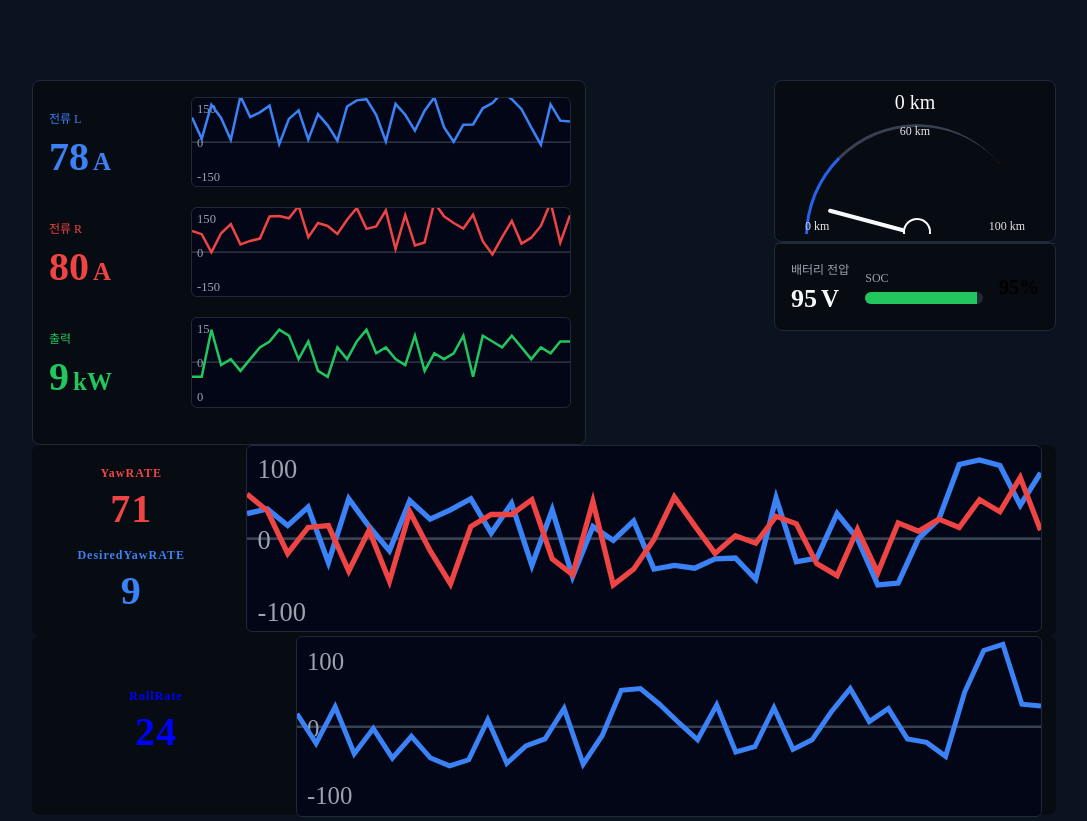
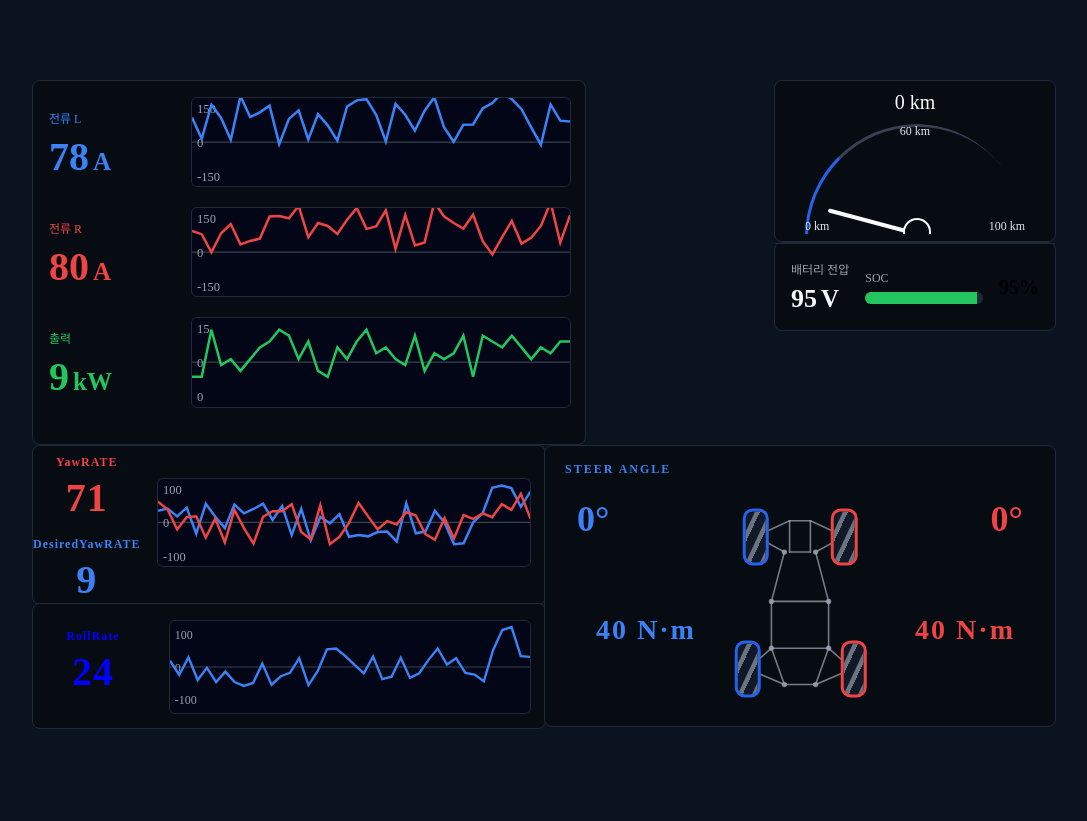
Before and after one commit to IJ-LMNO/MIP_Monitoring_Project, a React app in the folder Frontend/: page / in a window 1280 px wide. Shown: the whole page, without its empty margins (96-1183 px from the left). After the commit the page ends 800 px from the top, so only its background shows below. Built offline with nearby package versions, Linux system fonts and the light colour scheme; the HTML template or start-up script is replaced by a standard one.

Commit message:
feat : carstatuspannel

```diff
--- a/Frontend/src/App.jsx
+++ b/Frontend/src/App.jsx
@@ -2,8 +2,9 @@ import { useEffect, useState } from "react";
 import PowerStatusPanel from "./components/panels/PowerStatusPanel/PowerStatusPanel";
 import SpeedStatusPanel from"./components/panels/SpeedStatusPanel/SpeedStatusPanel"
 import YawRatePanel from "./components/panels/YawRateRanel/YawRatePanel"
-import BatteryStatusPaneel from "./components/panels/BatteryStatusPanel/BatteryStatusPanel";
+import BatteryStatusPaneel from "./components/panels/BatteryStatusPanel/BatteryStatusPanel"
 import RollRatePannel from "./components/panels/RollRateStatusPannel/RollRateStatusPannel"
+import CarStatusPannel from "./components/panels/CarStatusPannel/CarStatusPannel"
 
 import"./components/dashboard.css";
 
@@ -57,6 +58,13 @@ function App() {
         value : 0,
 
         rollratearr : createSeries(40,0,100)
+    })
+
+    const [carstatus, setCarstatus] = useState({
+        leftSteerAngle: 0,
+        rightSteerAngle: 0,
+        leftTorque: 40,
+        rightTorque: 40
     })
 
     useEffect(() => {
@@ -113,6 +121,7 @@ function App() {
         return () => clearInterval(timer);
 
     }, []);
+
 
     useEffect(() => {
 
@@ -272,6 +281,9 @@ function App() {
                         <RollRatePannel RollRate ={rollrate}/>
                     </div>
                 </div>
+                <div className="CarStatusPannel">
+                    <CarStatusPannel carstatus ={carstatus}/>
+                </div>
             </div>
         </div>
     );
--- a/Frontend/src/components/common/MiniLineChart.jsx
+++ b/Frontend/src/components/common/MiniLineChart.jsx
@@ -12,7 +12,7 @@ function MiniLineChart({ data, color = "blue", min = -150, max = 150 }) {
         .join(" ");
 
     return (
-        <svg className="mini-line-chart" viewBox={`0 0 ${width} ${height}`}>
+        <svg className="mini-line-chart" width = "100%" height = "100%" viewBox={`0 0 ${width} ${height}`}>
             <line x1="0" y1="35" x2={width} y2="35" className="chart-zero-line" />
 
             <text x="4" y="12" className="chart-label">
--- a/Frontend/src/components/common/TwoMiniLineChart.jsx
+++ b/Frontend/src/components/common/TwoMiniLineChart.jsx
@@ -24,7 +24,7 @@ function TwoMiniLineChart({
     const desiredYawratePoints = makePoints(desiredyawrate);
 
     return (
-        <svg className="mini-line-chart" width = "100%" height = "100%" viewBox={`0 0 ${width} ${height}`}>
+        <svg className="mini-line-chart" width = "50%" height = "50%" viewBox={`0 0 ${width} ${height}`}>
             <line
                 x1="0"
                 y1="35"
--- a/Frontend/src/components/dashboard.css
+++ b/Frontend/src/components/dashboard.css
@@ -51,3 +51,7 @@ body {
     display: flex;
     flex-direction: column;
 }
+
+.CarStatusPannel{
+    flex : 1;
+}
--- /dev/null
+++ b/Frontend/src/components/panels/CarStatusPannel/CarStatusPannel.css
@@ -0,0 +1,159 @@
+.carstatus-pannel {
+    position: relative;
+    width: 100%;
+    height: 100%;
+    background: #070b12;
+    border: 1px solid #1f2937;
+    border-radius: 8px;
+    box-sizing: border-box;
+    overflow: hidden;
+}
+
+/* ===== 텍스트 ===== */
+
+.steer-title {
+    position: absolute;
+    top: 16px;
+    left: 20px;
+    color: #3b82f6;
+    font-size: 12px;
+    font-weight: 700;
+    letter-spacing: 2px;
+}
+
+.steer-angle {
+    position: absolute;
+    top: 52px;
+    font-size: 36px;
+    font-weight: 700;
+}
+
+.steer-angle-left {
+    left: 32px;
+    color: #3b82f6;
+}
+
+.steer-angle-right {
+    right: 32px;
+    color: #ef4444;
+}
+
+/* ===== 차량 기준 박스 ===== */
+
+.car-layout {
+    position: absolute;
+    left: 50%;
+    top: 52%;
+
+    height: 78%;
+    aspect-ratio: 300 / 420;
+
+    transform: translate(-50%, -50%);
+    box-sizing: border-box;
+
+}
+
+/* ===== SVG 차체 ===== */
+
+.car-frame {
+    position: absolute;
+    inset: 0;
+    width: 100%;
+    height: 100%;
+}
+
+.car-frame line {
+    stroke: #9ca3af;
+    stroke-width: 3;
+    stroke-linecap: round;
+    opacity: 0.75;
+}
+
+.car-frame circle {
+    fill: #9ca3af;
+    opacity: 0.85;
+}
+
+/* ===== 바퀴 공통 ===== */
+
+.wheel {
+    position: absolute;
+
+    /*
+        px 고정 제거.
+        car-layout 기준으로 같이 커지고 작아지게 함.
+    */
+    width: 17%;
+    height: 26%;
+
+    border: 3px solid #9ca3af;
+    border-radius: 10px;
+    background: #111827;
+    box-sizing: border-box;
+    overflow: hidden;
+
+    transform-origin: center;
+}
+
+.wheel-stripe {
+    width: 100%;
+    height: 100%;
+    background: repeating-linear-gradient(115deg,
+            transparent 0px,
+            transparent 8px,
+            #6b7280 9px,
+            #6b7280 13px);
+}
+
+/*
+    left/top은 바퀴의 왼쪽 위가 아니라
+    바퀴의 중심 위치로 쓰기 위해 translate(-50%, -50%) 적용.
+*/
+
+.front-left-wheel {
+    left: 21.5%;
+    top: 25%;
+    border-color: #2563eb;
+    transform: translate(-50%, -50%) rotate(var(--wheel-angle));
+}
+
+.front-right-wheel {
+    left: 78.5%;
+    top: 25%;
+    border-color: #ef4444;
+    transform: translate(-50%, -50%) rotate(var(--wheel-angle));
+}
+
+.rear-left-wheel {
+    left: 16.5%;
+    top: 85.5%;
+    border-color: #2563eb;
+    transform: translate(-50%, -50%);
+}
+
+.rear-right-wheel {
+    left: 84.5%;
+    top: 85.5%;
+    border-color: #ef4444;
+    transform: translate(-50%, -50%);
+}
+
+/* ===== 토크 ===== */
+
+.torque {
+    position: absolute;
+    top : 60%;
+    font-size: 28px;
+    font-weight: 700;
+    letter-spacing: 2px;
+}
+
+.torque-left {
+    left: 10%;
+    color: #3b82f6;
+}
+
+.torque-right {
+    right: 40px;
+    color: #ef4444;
+}
--- /dev/null
+++ b/Frontend/src/components/panels/CarStatusPannel/CarStatusPannel.jsx
@@ -0,0 +1,105 @@
+import "./CarStatusPannel.css";
+
+function CarStatusPannel({ carstatus }) {
+    const leftSteerAngle = carstatus?.leftSteerAngle ?? 35;
+    const rightSteerAngle = carstatus?.rightSteerAngle ?? -leftSteerAngle;
+
+    const leftTorque = carstatus?.leftTorque ?? 40;
+    const rightTorque = carstatus?.rightTorque ?? 40;
+
+    return (
+        <div className="carstatus-pannel">
+            <div className="steer-title">STEER ANGLE</div>
+
+            <div className="steer-angle steer-angle-left">
+                {leftSteerAngle}°
+            </div>
+
+            <div className="steer-angle steer-angle-right">
+                {rightSteerAngle}°
+            </div>
+
+            <div className="car-layout">
+                <svg
+                    className="car-frame"
+                    viewBox="0 0 300 420"
+                    preserveAspectRatio="xMidYMid meet"
+                >
+                    <line x1="65" y1="105" x2="130" y2="75" />
+                    <line x1="235" y1="105" x2="170" y2="75" />
+                    <line x1="120" y1="135" x2="65" y2="105" />
+                    <line x1="180" y1="135" x2="235" y2="105" />
+
+                    <line x1="130" y1="75" x2="170" y2="75" />
+                    <line x1="130" y1="75" x2="130" y2="135" />
+                    <line x1="170" y1="75" x2="170" y2="135" />
+                    <line x1="130" y1="135" x2="170" y2="135" />
+
+                    <line x1="120" y1="135" x2="95" y2="230" />
+                    <line x1="180" y1="135" x2="205" y2="230" />
+
+                    <line x1="95" y1="230" x2="205" y2="230" />
+
+                    <line x1="95" y1="230" x2="95" y2="320" />
+                    <line x1="205" y1="230" x2="205" y2="320" />
+                    <line x1="95" y1="320" x2="205" y2="320" />
+
+                    <line x1="205" y1="320" x2="250" y2="360" />
+                    <line x1="95" y1="320" x2="50" y2="360" />
+
+                    <line x1="95" y1="320" x2="120" y2="390" />
+                    <line x1="205" y1="320" x2="180" y2="390" />
+                    <line x1="120" y1="390" x2="180" y2="390" />
+
+                    <line x1="120" y1="390" x2="50" y2="360" />
+                    <line x1="180" y1="390" x2="250" y2="360" />
+
+                    <circle cx="120" cy="135" r="5" />
+                    <circle cx="180" cy="135" r="5" />
+                    <circle cx="95" cy="230" r="5" />
+                    <circle cx="205" cy="230" r="5" />
+                    <circle cx="95" cy="320" r="5" />
+                    <circle cx="205" cy="320" r="5" />
+                    <circle cx="120" cy="390" r="5" />
+                    <circle cx="180" cy="390" r="5" />
+                    <circle cx="250" cy="360" r="5" />
+                    <circle cx="50" cy="360" r="5" />
+                    <circle cx="235" cy="105" r="5" />
+                    <circle cx="65" cy="105" r="5" />
+                </svg>
+
+                <div
+                    className="wheel front-left-wheel"
+                    style={{ "--wheel-angle": `${leftSteerAngle}deg` }}
+                >
+                    <div className="wheel-stripe" />
+                </div>
+
+                <div
+                    className="wheel front-right-wheel"
+                    style={{ "--wheel-angle": `${rightSteerAngle}deg` }}
+                >
+                    <div className="wheel-stripe" />
+                </div>
+
+                <div className="wheel rear-left-wheel">
+                    <div className="wheel-stripe" />
+                </div>
+
+                <div className="wheel rear-right-wheel">
+                    <div className="wheel-stripe" />
+                </div>
+            </div>
+
+            <div className="torque torque-left">
+                {leftTorque} N·m
+            </div>
+
+            <div className="torque torque-right">
+                {rightTorque} N·m
+            </div>
+        </div>
+    );
+}
+
+export default CarStatusPannel;
--- a/Frontend/src/components/panels/RollRateStatusPannel/RollRateStatusPannel.css
+++ b/Frontend/src/components/panels/RollRateStatusPannel/RollRateStatusPannel.css
@@ -5,6 +5,7 @@
     background: #070b12;
     border-radius: 8px;
     flex-direction: row;
+    border: 1px solid #1f2937;
 }
 
 .rollrate{
@@ -33,4 +34,6 @@
     flex : 3;
     margin-right : 16px;
     margin-left : 16px;
+    margin-top : 16px;
+    margin-bottom: 16px;
 }
--- a/Frontend/src/components/panels/YawRateRanel/YawRatePanel.css
+++ b/Frontend/src/components/panels/YawRateRanel/YawRatePanel.css
@@ -6,12 +6,16 @@
     border-radius: 8px;
     flex-direction: row;
     align-items: center;
+    border: 1px solid #1f2937;
 }
 
 .yawrate-pannel-chart{
     flex : 4;
     margin-right : 16px;
     margin-left : 16px;
+
+    margin-top : 16px;
+    margin-bottom : 16px;
 }
 
 
@@ -19,6 +23,8 @@
     display :flex;
     flex :1;
     flex-direction: column;
+
+    margin-top : 8px;
 
 }
 
```
